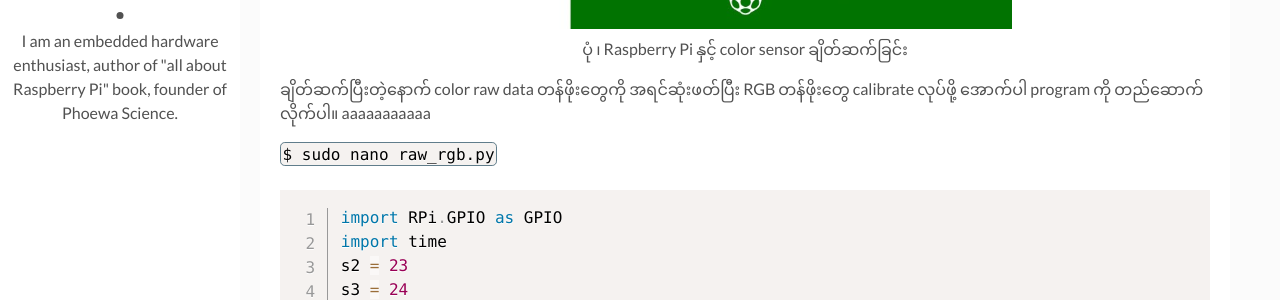
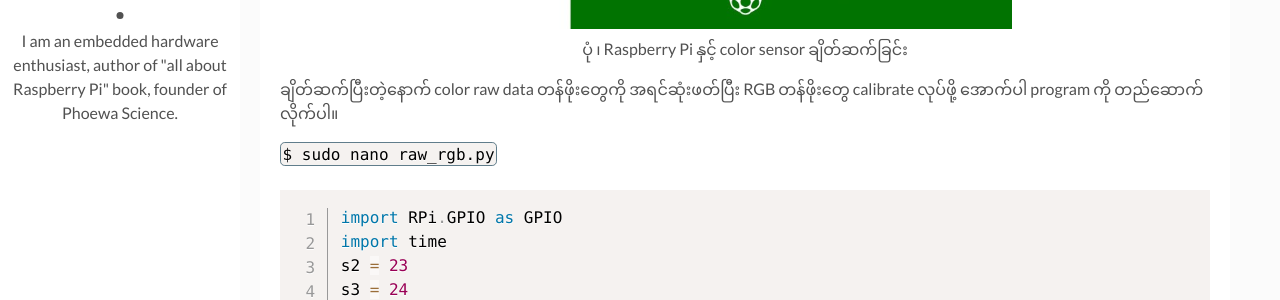
Before and after one commit to kogyikaunghtet/kogyikaunghtet.github.io, a Jekyll site: the page built from _posts/2021-1-31-rpi-color-sensor.markdown, in a window 1280 px wide and 1400 px high, scrolled down 2485 px. Shown: the part 150-450 px from the top of the window. Built offline with Jekyll 4.4.1, drawn with Linux system fonts in a browser that asks for light colours; comment, search, counter and statistics services are not loaded.

Commit message:
Initial commit

```diff
--- a/_posts/2021-1-31-rpi-color-sensor.markdown
+++ b/_posts/2021-1-31-rpi-color-sensor.markdown
@@ -50,7 +50,7 @@
 <a>ပုံ ၊ Raspberry Pi နှင့် color sensor ချိတ်ဆက်ခြင်း</a>
 </p>
 
-ချိတ်ဆက်ပြီးတဲ့နောက် color raw data တန်ဖိုးတွေကို အရင်ဆုံးဖတ်ပြီး RGB တန်ဖိုးတွေ calibrate လုပ်ဖို့ အောက်ပါ program ကို တည်ဆောက်လိုက်ပါ။ aaaaaaaaaaa
+ချိတ်ဆက်ပြီးတဲ့နောက် color raw data တန်ဖိုးတွေကို အရင်ဆုံးဖတ်ပြီး RGB တန်ဖိုးတွေ calibrate လုပ်ဖို့ အောက်ပါ program ကို တည်ဆောက်လိုက်ပါ။
 
 `$ sudo nano raw_rgb.py`
 
--- a/assets/css/main.css
+++ b/assets/css/main.css
@@ -1499,7 +1499,7 @@
     height: 100%;
   }
 div.horizontal_scroll {
-  overflow:auto;
+  overflow-x:auto;
   width: device-width;
   height: 100%;
 }
```
Also changed, not shown: assets/css/prism.css.
